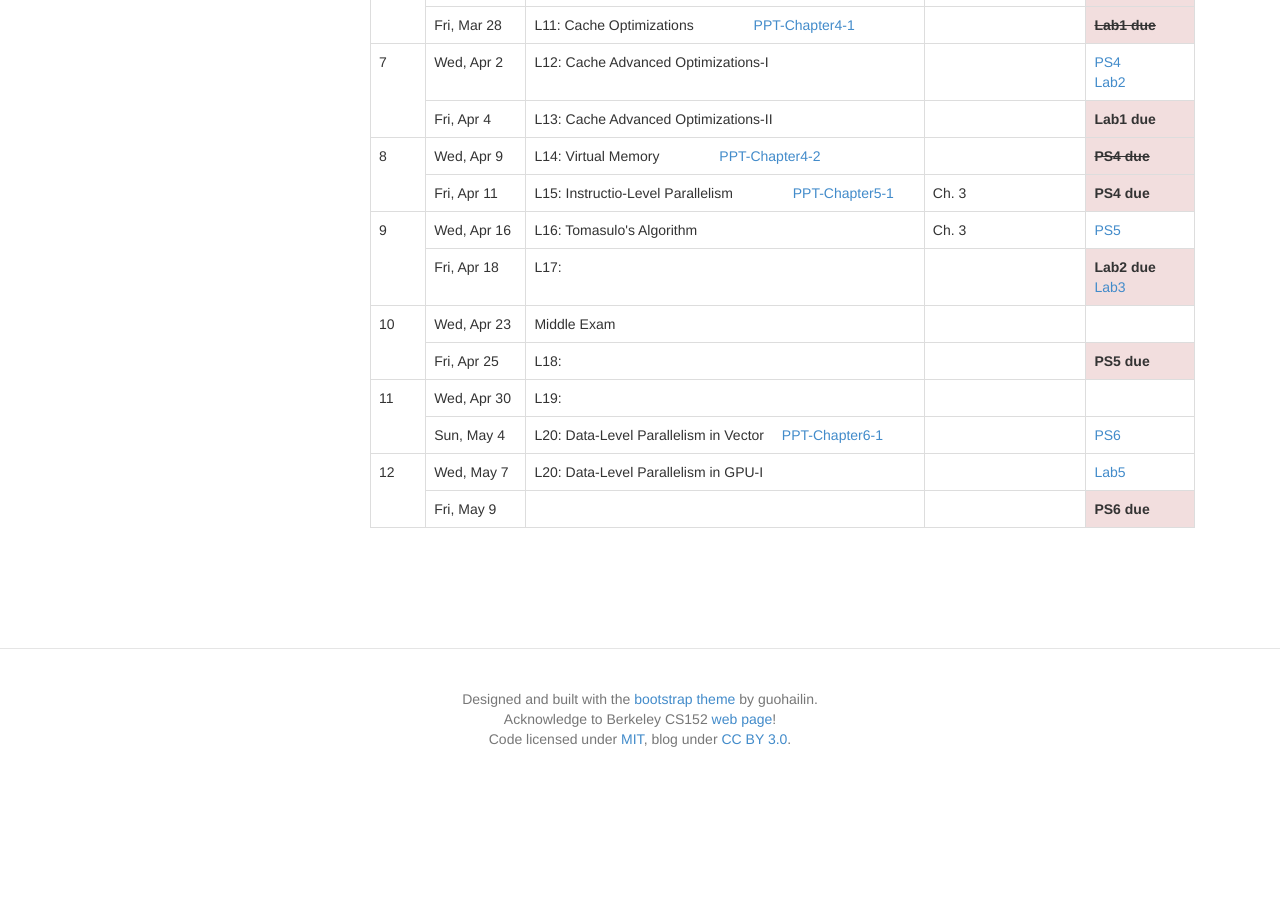
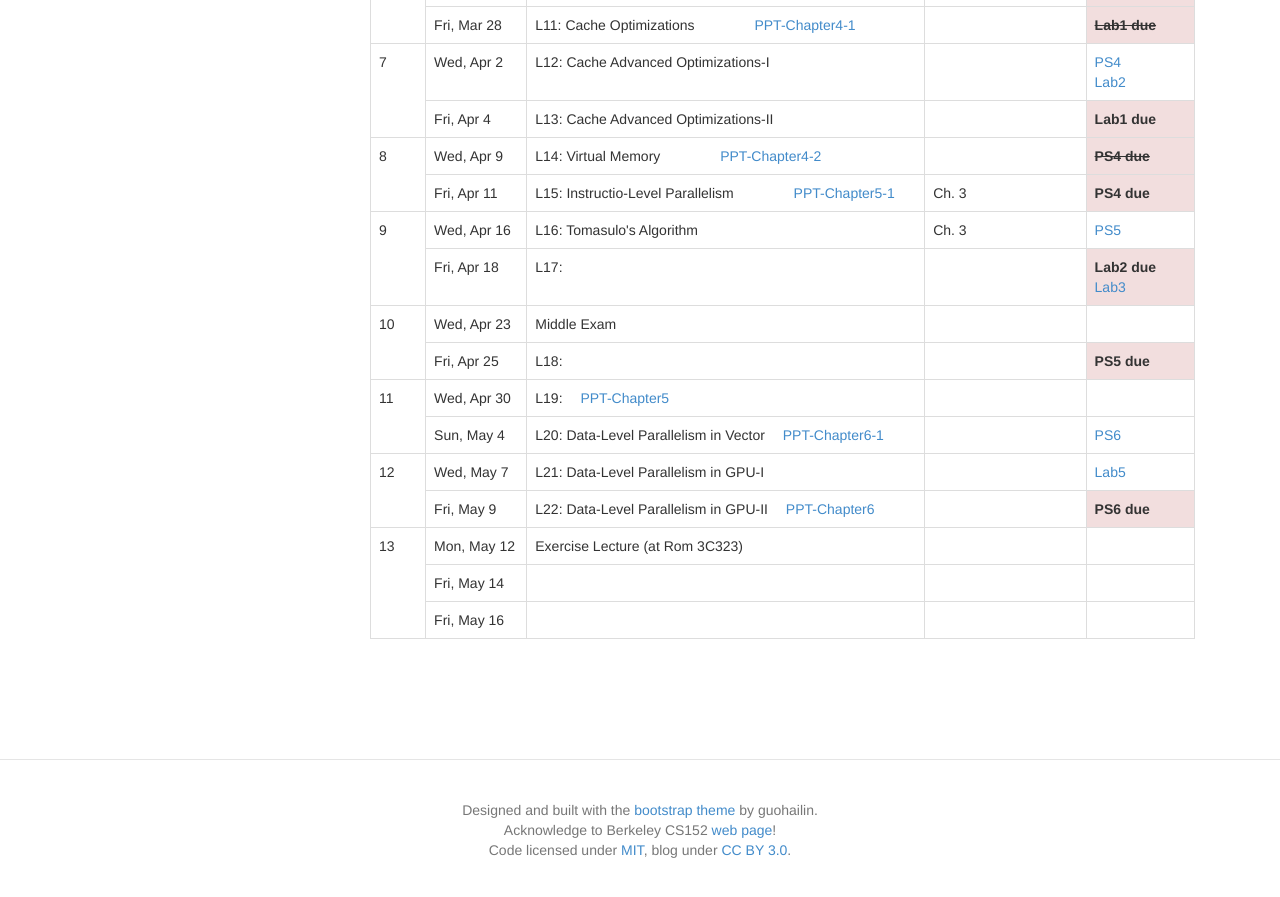
Before and after one commit to hazirguo/ca2014, a Jekyll site: the page index.html, which Jekyll copies as it is, in a window 1280 px wide and 900 px high, scrolled down 1399 px. Shown: the top 897 px of the window. Built offline with Jekyll 4.4.1, drawn with Linux system fonts in a browser that asks for light colours; Markdown is read by kramdown in place of the engine named in the settings; before the commit the page ends 2188 px from its top, so only the background shows below that.

Commit message:
add handouts

```diff
--- a/index.html
+++ b/index.html
@@ -516,7 +516,7 @@
                 Wed, Apr 30
               </td>
               <td>
-                L19:
+                L19:     　<a href="handouts/chapter05.pptx">PPT-Chapter5</a>
               </td>
               <td>
 
@@ -546,7 +546,7 @@
                 Wed, May 7
               </td>
               <td>
-                L20: Data-Level Parallelism in GPU-I
+                L21: Data-Level Parallelism in GPU-I
               </td>
               <td>
 
@@ -560,13 +560,57 @@
                 Fri, May 9
               </td>
               <td>
-
+                L22: Data-Level Parallelism in GPU-II    　<a href="handouts/chapter06.pptx">PPT-Chapter6</a>
               </td>
               <td>
 
               </td>
               <td class="danger">
                 <strong> PS6 due</strong>
+              </td>
+            </tr>
+
+            <tr>
+              <td rowspan="3">13</td>
+              <td>
+                Mon, May 12
+              </td>
+              <td>
+                Exercise Lecture (at Rom 3C323)
+              </td>
+              <td>
+
+              </td>
+              <td>
+
+              </td>
+            </tr>
+            <tr>
+              <td >
+                Fri, May 14
+              </td>
+              <td>
+
+              </td>
+              <td>
+
+              </td>
+              <td>
+
+              </td>
+            </tr>
+            <tr>
+              <td >
+                Fri, May 16
+              </td>
+              <td>
+
+              </td>
+              <td>
+
+              </td>
+              <td>
+
               </td>
             </tr>
           </tbody>
```
Also changed, not shown: 2 other files.
